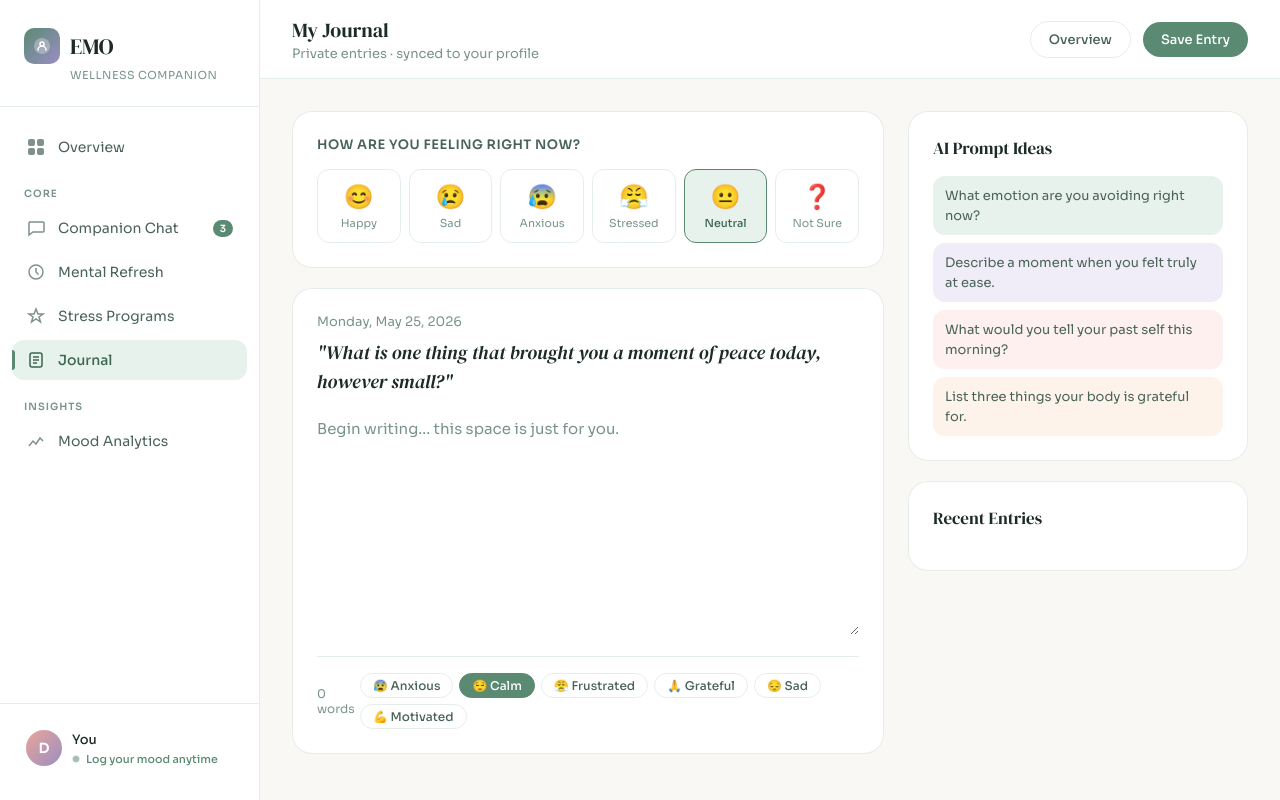
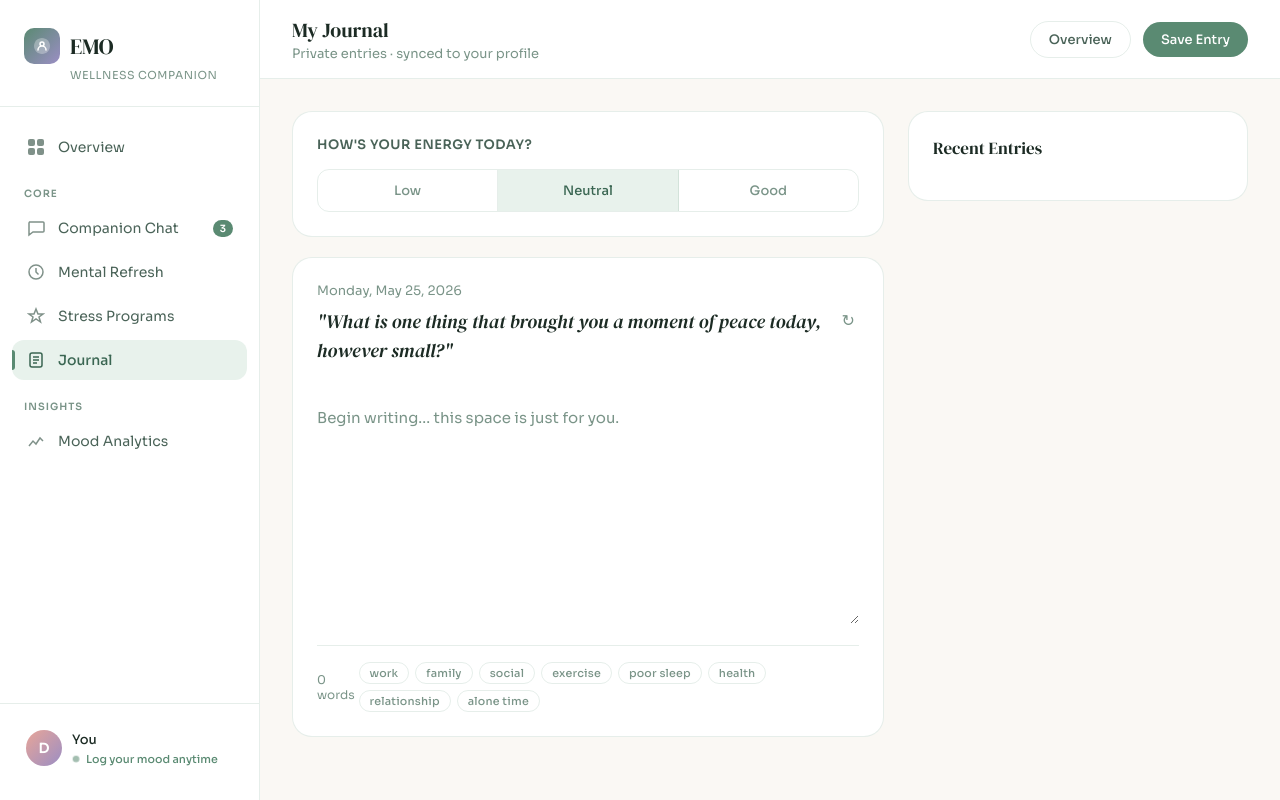
Before and after one commit to akhilapottekkatt/chatbot, a FastAPI app: page /journal in a window 1280 px wide. Run offline with FastAPI, Linux system fonts and the light colour scheme; data that the repository does not hold is empty.

Commit message:
Reading mode of journal correction first part done

```diff
--- a/models.py
+++ b/models.py
@@ -33,6 +33,7 @@ class JournalEntry(Base):
     tags = Column(String, nullable=True)
     timestamp = Column(DateTime(timezone=True), server_default=func.now())
     updated_at = Column(DateTime(timezone=True), onupdate=func.now())
+    prompt = Column(String, nullable=True)
 class Goal(Base):
     __tablename__ = "goals"
     id = Column(Integer, primary_key=True, index=True)
--- /dev/null
+++ b/reset_db.py
@@ -0,0 +1,6 @@
+from database import engine, Base
+import models
+
+Base.metadata.drop_all(bind=engine)
+Base.metadata.create_all(bind=engine)
+print("DB recreated.")
--- a/schemas.py
+++ b/schemas.py
@@ -22,15 +22,12 @@ class MoodCreate(BaseModel):
 
 class JournalCreate(BaseModel):
     user_id: str = Field(default="default", min_length=1)
-    content: str = Field(min_length=1)
-    mood: Optional[str] = None
-    tags: str = ""  # your addition ✅class JournalCreate(BaseModel):
-    user_id: str = Field(default="default", min_length=1)
     title: Optional[str] = None
     content: str = Field(min_length=1)
     mood_selected: Optional[str] = None
     mood_note: Optional[str] = None
     tags: Optional[str] = None
+    prompt: Optional[str] = None
 
 class GoalCreate(BaseModel):
     user_id: str = Field(default="default", min_length=1)
--- a/static/emo.js
+++ b/static/emo.js
@@ -225,12 +225,6 @@
       if (wc) wc.textContent = count + (count === 1 ? " word" : " words");
     };
 
-    window.pickMood = function (el) {
-      el.closest(".mood-scale").querySelectorAll(".mood-scale-item").forEach(function (i) {
-        i.classList.remove("selected");
-      });
-      el.classList.add("selected");
-    };
 
     window.toggleTag = function (el) {
       el.classList.toggle("active");
@@ -241,33 +235,75 @@
       if (p) p.textContent = '"' + el.textContent.trim() + '"';
       ta.focus();
     };
+    var prompts = {
+  Low: [
+    "What is one small thing that felt okay today, even briefly?",
+    "What does your body need right now that it isn't getting?",
+    "What would you say to a friend who felt the way you do today?",
+  ],
+  Neutral: [
+    "What is one thing that brought you a moment of peace today, however small?",
+    "What's been quietly on your mind that you haven't said out loud?",
+    "Describe your day in three honest words.",
+  ],
+  Good: [
+    "What made today feel lighter than usual?",
+    "What are you grateful for that you don't say enough?",
+    "What momentum do you want to carry into tomorrow?",
+  ],
+};
+
+var promptIndex = 0;
+var viewingEntry = false;
+
+function setPrompt(mood) {
+  var list = prompts[mood] || prompts["Neutral"];
+  var p = document.getElementById("journalPrompt");
+  if (p) p.textContent = '"' + list[promptIndex % list.length] + '"';
+}
+
+window.cyclePrompt = function () {
+  var moodItem = document.querySelector(".mood-scale-item.selected");
+  var mood = moodItem ? moodItem.dataset.mood : "Neutral";
+  promptIndex++;
+  setPrompt(mood);
+};
+
+window.pickMood = function (el) {
+  if (viewingEntry) return;
+  document.querySelectorAll(".mood-scale-item").forEach(function (i) {
+    i.classList.remove("selected");
+  });
+  el.classList.add("selected");
+  promptIndex = 0;
+  setPrompt(el.dataset.mood);
+};
+// set initial prompt on load
+setPrompt("Neutral");
 
     window.saveEntry = function () {
+
       var text = ta.value.trim();
       if (!text) {
         alert("Please write something before saving.");
         return;
       }
+      viewingEntry = false;
      var moodItem = document.querySelector(".mood-scale-item.selected");
-      var moodLabel = "";
-      if (moodItem) {
-        moodLabel = moodItem.cloneNode(true);
-        var sp = moodLabel.querySelector("span");
-        if (sp) sp.remove();
-        moodLabel = moodLabel.textContent.trim();
-      }
+     var moodLabel = moodItem ? moodItem.dataset.mood : null;
+     var promptText = document.getElementById("journalPrompt").textContent.replace(/^"|"$/g, "");
      var tags = Array.from(document.querySelectorAll(".tag.active"))
-        .map(function (t) {
-          return t.textContent.trim();
-        })
+    .map(function (t) { return t.textContent.trim(); })
     .join(", ");
   apiJson("/api/journal", {
     method: "POST",
     headers: { "Content-Type": "application/json" },
     body: JSON.stringify({
       user_id: uid,
-          content: text + (tags ? "\n\nTags: " + tags : ""),
-          mood: moodLabel || null,
+      content: text,
+      mood_selected: moodLabel || null,
+      tags: tags || null,
+      prompt: promptText || null,
     }),
   })
     .then(function () {
@@ -313,6 +349,7 @@
     window.openEntry = function(entryId) {
   apiJson("/api/journal/entry/" + entryId)
     .then(function(entry) {
+      viewingEntry = true;
       ta.value = entry.content || "";
       window.updateWordCount();
       var mood = entry.mood || "Neutral";
@@ -320,7 +357,10 @@
         item.classList.remove("selected");
         if (item.dataset.mood === mood) item.classList.add("selected");
       });
+       var p = document.getElementById("journalPrompt");
+      if (p && entry.prompt) p.textContent = '"' + entry.prompt + '"';
     })
+
     .catch(function() {
       alert("Could not open entry");
     });
--- a/templates/journal.html
+++ b/templates/journal.html
@@ -5,20 +5,23 @@
   .journal-body { flex: 1; overflow-y: auto; padding: 32px; }
   .journal-layout { display: grid; grid-template-columns: 1fr 340px; gap: 24px; }
   .journal-entry-area { display: flex; flex-direction: column; gap: 20px; }
+
   .mood-picker-card {
     background: var(--white); border: 1px solid var(--border);
     border-radius: var(--radius); padding: 24px;
   }
   .mood-picker-label { font-size: 13px; font-weight: 600; color: var(--ink-mid); margin-bottom: 16px; text-transform: uppercase; letter-spacing: 0.5px; }
-  .mood-scale { display: flex; gap: 8px; align-items: center; flex-wrap: wrap; }
+
+  .mood-scale { display: flex; gap: 0; border: 1px solid var(--border); border-radius: var(--radius-sm); overflow: hidden; }
   .mood-scale-item {
-    flex: 1; min-width: 64px; padding: 12px 6px; border: 1px solid var(--border);
-    border-radius: var(--radius-sm); cursor: pointer; text-align: center;
-    transition: all 0.2s; font-size: 11px; color: var(--ink-soft);
+    flex: 1; padding: 12px 8px; cursor: pointer; text-align: center;
+    transition: all 0.2s; font-size: 13px; font-weight: 500; color: var(--ink-soft);
+    border-right: 1px solid var(--border); background: transparent;
   }
-  .mood-scale-item span { display: block; font-size: 24px; margin-bottom: 4px; }
-  .mood-scale-item:hover { border-color: var(--sage); background: var(--sage-pale); }
-  .mood-scale-item.selected { border-color: var(--sage); background: var(--sage-pale); color: var(--sage-dark); font-weight: 500; }
+  .mood-scale-item:last-child { border-right: none; }
+  .mood-scale-item:hover { background: var(--sage-pale); color: var(--ink); }
+  .mood-scale-item.selected { background: var(--sage-pale); color: var(--sage-dark); }
+
   .journal-write-card {
     background: var(--white); border: 1px solid var(--border);
     border-radius: var(--radius); padding: 24px; flex: 1;
@@ -31,17 +34,22 @@
     resize: vertical; line-height: 1.8; background: transparent;
   }
   .journal-textarea::placeholder { color: var(--ink-soft); }
+
   .journal-footer {
     display: flex; align-items: center; justify-content: space-between;
     margin-top: 16px; padding-top: 16px; border-top: 1px solid var(--border);
   }
   .word-count { font-size: 12px; color: var(--ink-soft); }
+
   .tags-row { display: flex; flex-wrap: wrap; gap: 6px; }
   .tag {
-    padding: 4px 12px; border-radius: 20px; font-size: 12px; font-weight: 500;
-    cursor: pointer; border: 1px solid var(--border); color: var(--ink-mid); transition: all 0.2s;
+    padding: 3px 10px; border-radius: 20px; font-size: 11px; font-weight: 500;
+    cursor: pointer; border: 1px solid var(--border); color: var(--ink-soft);
+    transition: all 0.2s; letter-spacing: 0.2px;
   }
-  .tag:hover, .tag.active { background: var(--sage); color: white; border-color: var(--sage); }
+  .tag:hover { border-color: var(--sage); color: var(--ink-mid); }
+  .tag.active { background: var(--sage); color: white; border-color: var(--sage); }
+
   .journal-sidebar { display: flex; flex-direction: column; gap: 20px; }
   .past-entries { display: flex; flex-direction: column; gap: 8px; }
   .entry-item {
@@ -51,17 +59,13 @@
   .entry-item:hover { border-color: var(--sage); background: var(--sage-pale); }
   .entry-date { font-size: 11px; color: var(--ink-soft); margin-bottom: 4px; }
   .entry-preview { font-size: 13px; color: var(--ink-mid); white-space: nowrap; overflow: hidden; text-overflow: ellipsis; }
-  .entry-mood { margin-top: 6px; font-size: 18px; }
+  .entry-mood { margin-top: 6px; font-size: 13px; color: var(--ink-soft); }
   .prompt-pill {
     padding: 10px 12px; border-radius: var(--radius-sm); font-size: 13px;
     color: var(--ink-mid); cursor: pointer; line-height: 1.5; transition: opacity 0.2s;
   }
   .prompt-pill:hover { opacity: 0.8; }
-  .entry-item * {
-  pointer-events: none;
-}
-
-
+  .entry-item * { pointer-events: none; }
 </style>
 {% endblock %}
 {% block content %}
@@ -79,31 +83,34 @@
   <div class="journal-body">
     <div class="journal-layout">
       <div class="journal-entry-area">
+
         <div class="mood-picker-card">
-          <div class="mood-picker-label">How are you feeling right now?</div>
+          <div class="mood-picker-label">How's your energy today?</div>
           <div class="mood-scale">
-            <div class="mood-scale-item" onclick="pickMood(this)" data-mood="Happy"><span>😊</span>Happy</div>
-            <div class="mood-scale-item" onclick="pickMood(this)" data-mood="Sad"><span>😢</span>Sad</div>
-            <div class="mood-scale-item" onclick="pickMood(this)" data-mood="Anxious"><span>😰</span>Anxious</div>
-            <div class="mood-scale-item" onclick="pickMood(this)" data-mood="Stressed"><span>😤</span>Stressed</div>
-            <div class="mood-scale-item selected" onclick="pickMood(this)" data-mood="Neutral"><span>😐</span>Neutral</div>
-            <div class="mood-scale-item" onclick="pickMood(this)" data-mood="Not Sure"><span>❓</span>Not Sure</div>
+            <div class="mood-scale-item" onclick="pickMood(this)" data-mood="Low">Low</div>
+            <div class="mood-scale-item selected" onclick="pickMood(this)" data-mood="Neutral">Neutral</div>
+            <div class="mood-scale-item" onclick="pickMood(this)" data-mood="Good">Good</div>
           </div>
         </div>
 
         <div class="journal-write-card">
           <div class="journal-date" id="journalDate"></div>
+          <div style="display:flex; align-items:flex-start; justify-content:space-between; margin-bottom:20px;">
           <div class="journal-prompt" id="journalPrompt">"What is one thing that brought you a moment of peace today, however small?"</div>
+          <button onclick="cyclePrompt()" style="background:none; border:none; cursor:pointer; font-size:16px; color:var(--ink-soft); padding:4px; flex-shrink:0;" title="New prompt">↻</button>
+          </div>
           <textarea class="journal-textarea" id="journalText" placeholder="Begin writing... this space is just for you." oninput="updateWordCount()"></textarea>
           <div class="journal-footer">
             <div class="word-count" id="wordCount">0 words</div>
             <div class="tags-row">
-              <div class="tag" onclick="toggleTag(this)">😰 Anxious</div>
-              <div class="tag active" onclick="toggleTag(this)">😌 Calm</div>
-              <div class="tag" onclick="toggleTag(this)">😤 Frustrated</div>
-              <div class="tag" onclick="toggleTag(this)">🙏 Grateful</div>
-              <div class="tag" onclick="toggleTag(this)">😔 Sad</div>
-              <div class="tag" onclick="toggleTag(this)">💪 Motivated</div>
+              <div class="tag" onclick="toggleTag(this)">work</div>
+              <div class="tag" onclick="toggleTag(this)">family</div>
+              <div class="tag" onclick="toggleTag(this)">social</div>
+              <div class="tag" onclick="toggleTag(this)">exercise</div>
+              <div class="tag" onclick="toggleTag(this)">poor sleep</div>
+              <div class="tag" onclick="toggleTag(this)">health</div>
+              <div class="tag" onclick="toggleTag(this)">relationship</div>
+              <div class="tag" onclick="toggleTag(this)">alone time</div>
             </div>
           </div>
         </div>
@@ -111,20 +118,10 @@
 
       <div class="journal-sidebar">
         <div class="card">
-          <div class="card-title">AI Prompt Ideas</div>
-          <div style="display:flex;flex-direction:column;gap:8px;">
-            <div class="prompt-pill" style="background:var(--sage-pale);" onclick="usePrompt(this)">What emotion are you avoiding right now?</div>
-            <div class="prompt-pill" style="background:var(--lavender-pale);" onclick="usePrompt(this)">Describe a moment when you felt truly at ease.</div>
-            <div class="prompt-pill" style="background:var(--blush-pale);" onclick="usePrompt(this)">What would you tell your past self this morning?</div>
-            <div class="prompt-pill" style="background:var(--amber-pale);" onclick="usePrompt(this)">List three things your body is grateful for.</div>
-          </div>
-        </div>
-
-        <div class="card">
           <div class="card-title">Recent Entries</div>
           <div class="past-entries" id="journalRecentList"></div>
         </div>
       </div>
     </div>
   </div>
-  {% endblock %}
+{% endblock %}
```
Lines whose indentation alone changed are shown as unchanged.
